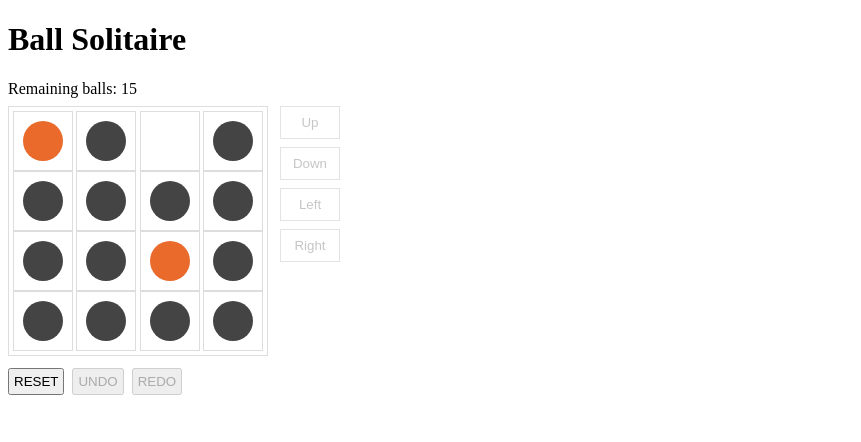
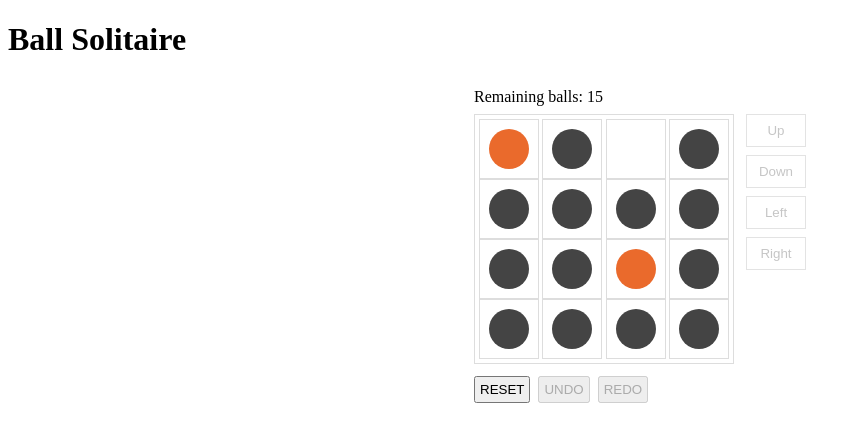
Before and after one commit to ryym/ball-solitaire, a React app: page / in a window 1280 px wide. Shown: the top 442 px of the page, without its empty margins (0-861 px from the left). Built offline with nearby package versions, Linux system fonts and the light colour scheme.

Commit message:
feat: Centerize board

```diff
--- a/src/components/Game.tsx
+++ b/src/components/Game.tsx
@@ -42,7 +42,8 @@ export function Game() {
   };
 
   return (
-    <div>
+    <div className={styles.container}>
+      <main>
         <GameStateDisplay board={currentBoard} isFinished={movableAddresses.size === 0} />
         <div className={styles.game}>
           <Board
@@ -62,6 +63,7 @@ export function Game() {
             Redo
           </button>
         </div>
+      </main>
     </div>
   );
 }
@@ -123,6 +125,11 @@ const getPossibleMoveDirs = (b: BoardType, from: Address | null): Direction[] =>
 };
 
 const styles = {
+  container: css({
+    display: 'flex',
+    justifyContent: 'center',
+  }),
+
   game: css({
     display: 'flex',
     marginBottom: '12px',
```
Lines whose indentation alone changed are shown as unchanged.
